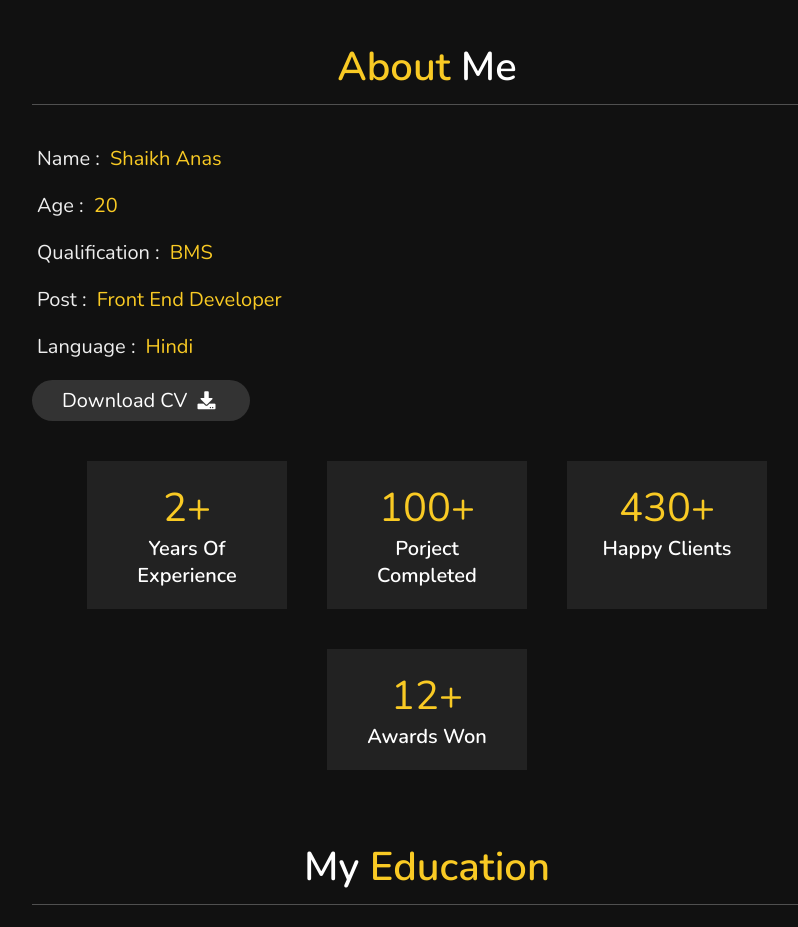
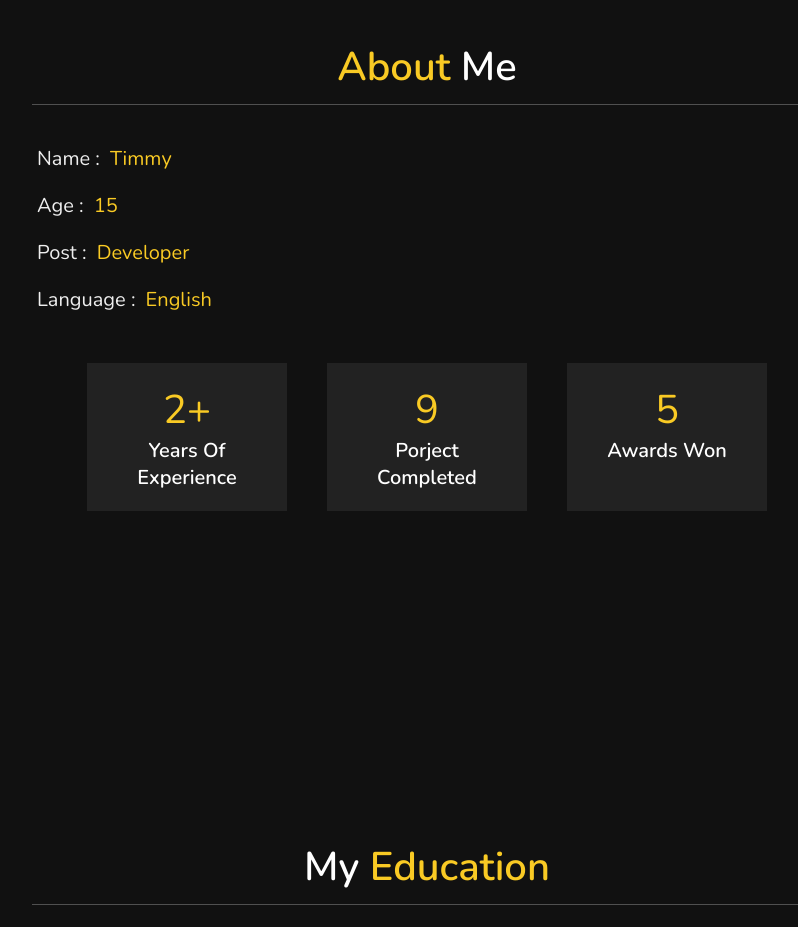
Before and after one commit to Timmydudew/websiteport, a plain HTML site: page index.html in a window 1280 px wide. Shown: the part 780-1707 px from the top of the page, without its empty margins (388-1186 px from the left). Drawn offline with nearby package versions, Linux system fonts and the light colour scheme; files that its build step writes are made by us from their sources; files whose address does not match are found by name.

Commit message:
Update index.html

```diff
--- a/index.html
+++ b/index.html
@@ -63,13 +63,11 @@
 <div class="row">
 
     <div class="info">
-        <h3> <span> name : </span> shaikh anas </h3>
-        <h3> <span> age : </span> 20 </h3>
-        <h3> <span> qualification : </span> BMS </h3>
-        <h3> <span> post : </span> front end developer </h3>
-        <h3> <span> language : </span> hindi </h3>
-        <a href="#"><button class="btn"> download CV <i class="fas fa-download"></i> </button></a>
-    </div>
+        <h3> <span> name : </span> Timmy </h3>
+        <h3> <span> age : </span> 15 </h3>
+        <h3> <span> post : </span> developer </h3>
+        <h3> <span> language : </span>English</h3>
+        </div>
 
     <div class="counter">
 
@@ -79,17 +77,14 @@
         </div>
 
         <div class="box">
-            <span>100+</span>
+            <span>9</span>
             <h3>porject completed</h3>
         </div>
 
-        <div class="box">
-            <span>430+</span>
-            <h3>happy clients</h3>
-        </div>
+
 
         <div class="box">
-            <span>12+</span>
+            <span>5</span>
             <h3>awards won</h3>
         </div>
 
```
